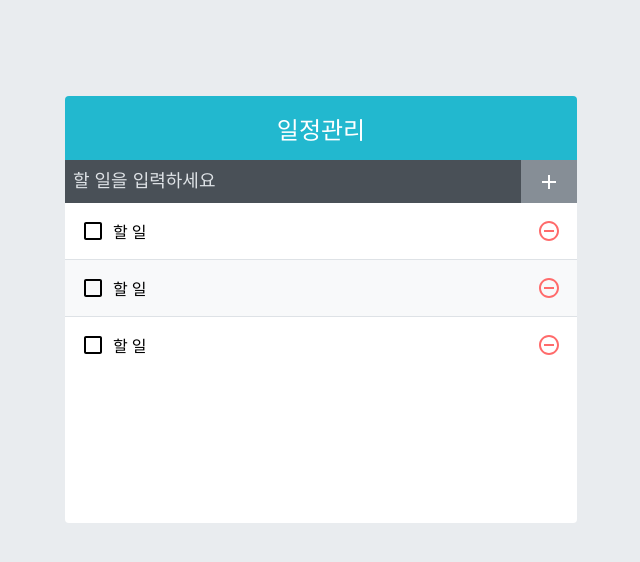
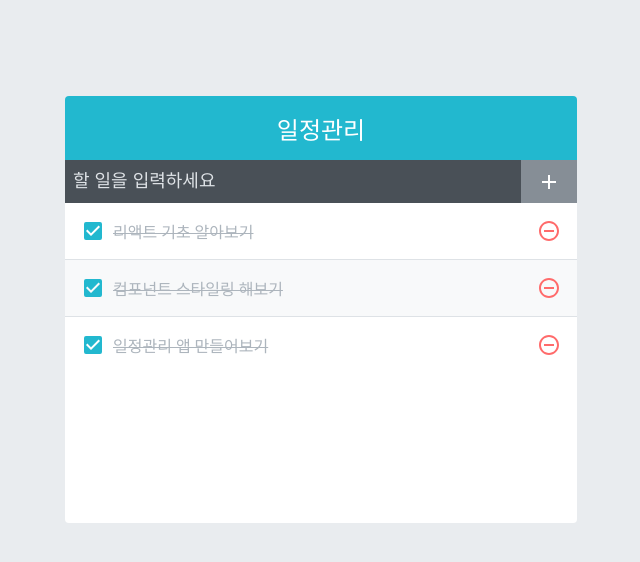
Before and after one commit to yangchanyong/todo-app, a React (Create React App) app: page / in a window 1280 px wide. Shown: the top 562 px of the page, without its empty margins (319-959 px from the left). Built offline with nearby package versions, Linux system fonts and the light colour scheme.

Commit message:
23-05-10 4교시 일정관리 App 완성

```diff
--- a/src/App.js
+++ b/src/App.js
@@ -2,12 +2,62 @@
 import TodoTemplate from './components/TodoTemplate.js';
 import TodoInsert from './components/TodoInsert';
 import TodoList from './components/TodoList';
+import { useCallback, useRef, useState } from 'react';
 
 function App() {
+  const [todos, setTodos] = useState([
+    {
+      id:1,
+      text: '리액트 기초 알아보기',
+      checked: true,
+    },
+    {
+      id:2,
+      text: '컴포넌트 스타일링 해보기',
+      checked: true,
+    },
+    {
+      id:3,
+      text: '일정관리 앱 만들어보기',
+      checked: true,
+    },
+  ]);
+const nextId = useRef(4);
+const onInsert = useCallback(
+  text => {
+    const todo = {
+      id : nextId.current,
+      text,
+      checked : false,
+    };
+    setTodos(todos.concat(todo));
+    nextId.current += 1; // nextId 1씩 더하기
+  },
+  [todos],
+);
+const onRemove = useCallback(
+  (id) => {
+    setTodos(todos.filter((todo) => todo.id !== id));
+  },
+  [todos],
+);
+
+const onToggle = useCallback (
+  id => {
+    setTodos(
+      todos.map(todo =>
+        todo.id === id ? { ...todo, checked: !todo.checked} : todo,
+      ),
+    );
+  },
+  [todos],
+);
+
+
   return (
     <TodoTemplate>
-      <TodoInsert />
-      <TodoList />
+      <TodoInsert onInsert={onInsert} />
+      <TodoList todos={todos} onRemove={onRemove} onToggle={onToggle} />
     </TodoTemplate>
   );
 }
--- a/src/components/TodoInsert.js
+++ b/src/components/TodoInsert.js
@@ -1,11 +1,29 @@
-import React from 'react';
+import React, { useCallback, useState } from 'react';
 import { MdAdd } from 'react-icons/md';
 import './TodoInsert.scss';
 
-const TodoInsert = () => {
+const TodoInsert = ({onInsert}) => {
+  const [value, setValue] = useState('');
+  const onChange = useCallback(e => {
+    setValue(e.target.value);
+    console.log(value);
+  }, [value]);
+const onSubmit = useCallback(
+  e => {
+    onInsert(value);
+    setValue('');
+
+    e.preventDefault();
+  },
+  [onInsert, value],
+);
   return (
-    <form className='TodoInsert'>
-      <input placeholder='할 일을 입력하세요' />
+    <form className='TodoInsert' onSubmit={onSubmit}>
+      <input
+        placeholder='할 일을 입력하세요'
+        value={value}
+        onChange={onChange}
+      />
       <button type='submit'>
         <MdAdd />
       </button>
--- a/src/components/TodoList.js
+++ b/src/components/TodoList.js
@@ -1,13 +1,12 @@
-import React from 'react';
 import TodoListItem from './TodoListItem';
 import './TodoList.scss';
 
-const TodoList = () => {
+const TodoList = ({ todos, onRemove, onToggle }) => {
   return (
     <div className='TodoList'>
-      <TodoListItem />
-      <TodoListItem />
-      <TodoListItem />
+      {todos.map(todo => (
+        <TodoListItem todo={todo} key={todo.id} onRemove={onRemove} onToggle={onToggle} />
+      ))}
     </div>
   );
 };
--- a/src/components/TodoListItem.js
+++ b/src/components/TodoListItem.js
@@ -1,15 +1,18 @@
 import React from 'react';
 import './TodoListItem.scss';
 import { MdCheckBox, MdCheckBoxOutlineBlank, MdRemoveCircleOutline} from 'react-icons/md';
+import cn from 'classnames'
 
-const TodoListItem = () => {
+const TodoListItem = ( {todo, onRemove, onToggle} ) => {
+  const { id, text, checked } = todo;
+
   return (
     <div className='TodoListItem'>
-      <div className='checkbox'>
-        <MdCheckBoxOutlineBlank />
-        <div className='text'>할 일</div>
+      <div className={cn('checkbox', {checked})} onClick={() => onToggle(id)}>
+        {checked ? <MdCheckBox /> : <MdCheckBoxOutlineBlank />}
+        <div className='text'>{text}</div>
       </div>
-      <div className='remove'>
+      <div className='remove' onClick={() => onRemove(id)}>
         <MdRemoveCircleOutline />
       </div>
     </div>
```
